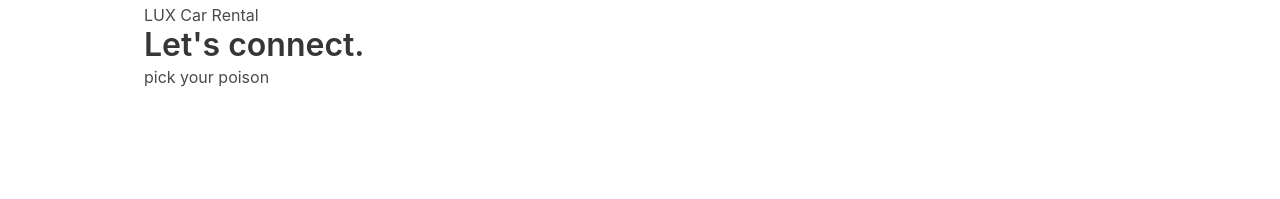
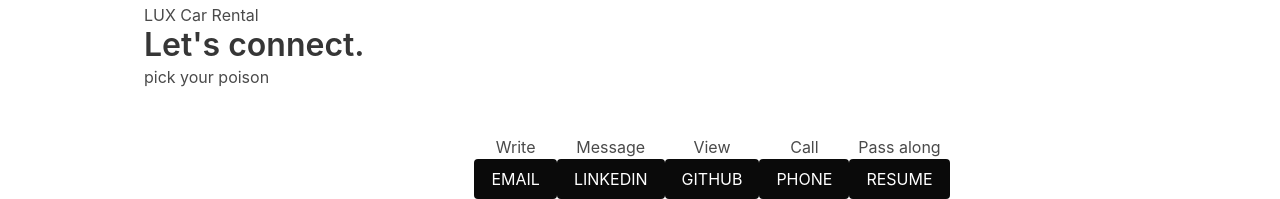
Before and after one commit to aubreyross/Polished-Portfolio, a plain HTML site: page index.html in a window 1280 px wide. Shown: the part 3208-3407 px from the top of the page. Before the commit the page ends 3343 px from the top, so only its background shows below. Drawn offline with nearby package versions, Linux system fonts and the light colour scheme.

Commit message:
added bulma css styling to contact section

```diff
--- a/index.html
+++ b/index.html
@@ -152,15 +152,48 @@
                             </div>
                             <br>
                             <br>
+
                             <nav class="level">
                                 <div class="level-item has-text-centered">
                                     <div>
-
-                                        <!-- <li> <a href="mailto: aubrey.ross04@gmail.com">Email</a></li>
-                                            <li> <a href="https://www.linkedin.com/in/aubrey-ross/">LinkedIn</a></li>
-                                            <li> <a href="https://github.com/aubreyross">Github</a></li>
-                                            <li> <a href="./images/Resume.pdf">Resume</a></li>
-                                            <li> <a href="918.520.4324">Phone</a></li> -->
+                                        <nav class="level">
+                                            <div class="level-item has-text-centered">
+                                                <div>
+                                                    <p class="header">Write</p>
+                                                    <a href="mailto: aubrey.ross04@gmail.com"
+                                                        class="button is-link has-background-black">EMAIL</a>
+                                                </div>
+                                            </div>
+                                            <div class="level-item has-text-centered">
+                                                <div>
+                                                    <p class="header">Message</p>
+                                                    <a href="https://www.linkedin.com/in/aubrey-ross/"
+                                                        class="button is-link has-background-black">LINKEDIN</a>
+                                                </div>
+                                            </div>
+                                            <div class="level-item has-text-centered">
+                                                <div>
+                                                    <p class="header">View</p>
+                                                    <a href="https://github.com/aubreyross"
+                                                        class="button is-link has-background-black">GITHUB</a>
+                                                </div>
+                                            </div>
+                                            <div class="level-item has-text-centered">
+                                                <div>
+                                                    <p class="header">Call</p>
+                                                    <a href="918.520.4324"
+                                                        class="button is-link has-background-black">PHONE</a>
+                                                </div>
+                                            </div>
+                                            <div class="level-item has-text-centered">
+                                                <div>
+                                                    <p class="header">Pass along</p>
+                                                    <a href="./images/Resume.pdf"
+                                                        class="button is-link has-background-black">RESUME</a>
+                                                </div>
+                                            </div>
+                                        </nav>
+                                    </div>
 
                         </section>
 
```
